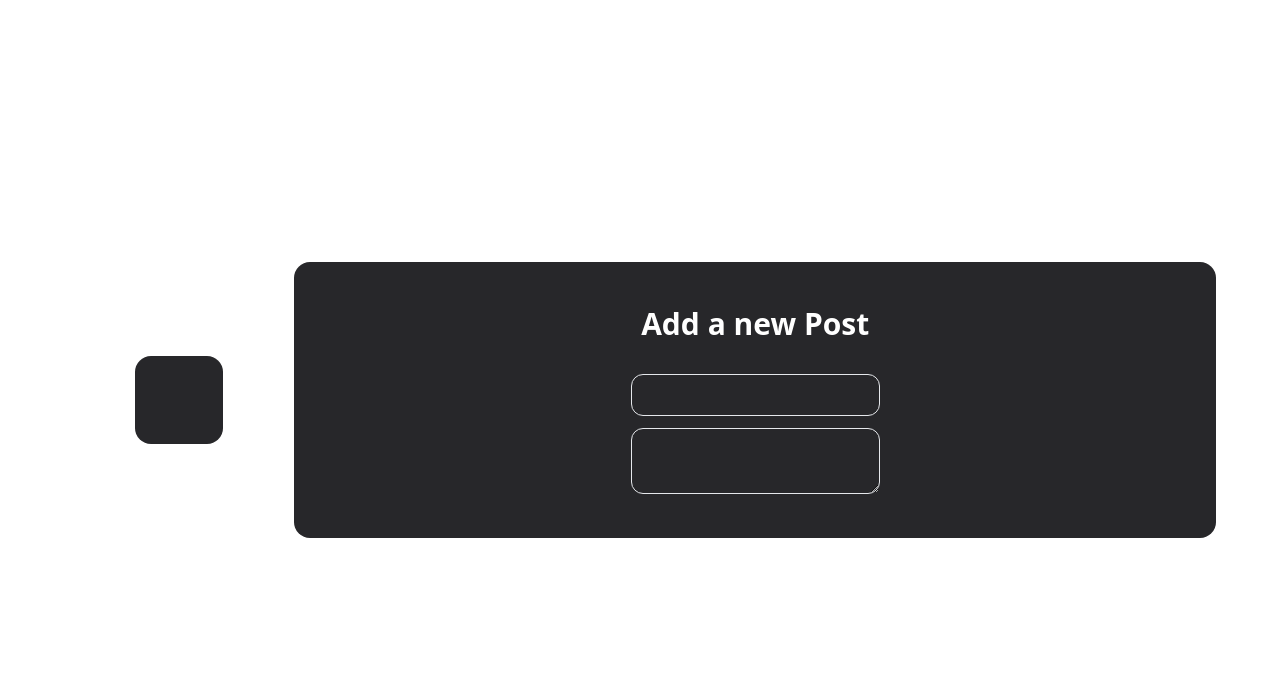
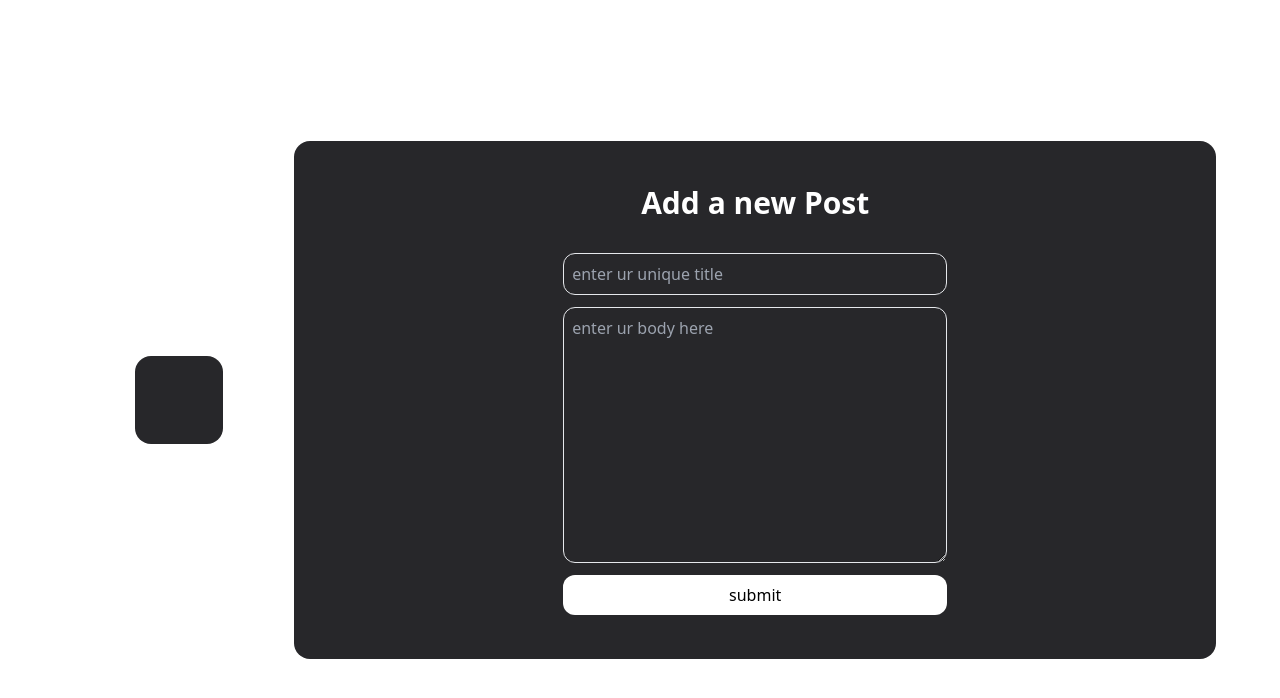
Before and after one commit to hdmGOAT/django-prac, a React (Vite) app in the folder front-end/: page / in a window 1280 px wide. Shown: the top 698 px of the page. Built offline with nearby package versions, Linux system fonts and the light colour scheme; no server answers.

Commit message:
progress on posting

```diff
--- a/front-end/src/App.tsx
+++ b/front-end/src/App.tsx
@@ -1,4 +1,4 @@
-import { useEffect, useState } from "react";
+import React, { ReactEventHandler, useEffect, useState } from "react";
 
 /*
   TO DO
@@ -14,7 +14,7 @@ import { useEffect, useState } from "react";
 const API_URL = import.meta.env.VITE_API_URL;
 
 interface Post {
-  id: number;
+  id: number | null;
   title: string;
   body: string;
 }
@@ -27,6 +27,19 @@ function App() {
       body: "",
     },
   ]);
+
+  const [input, setInput] = useState<any>();
+
+  const handleChange = (
+    e:
+      | React.ChangeEvent<HTMLInputElement>
+      | React.ChangeEvent<HTMLTextAreaElement>
+  ) => {
+    setInput((prevInput: any) => ({
+      ...prevInput,
+      [e.target.id]: e.target.value,
+    }));
+  };
 
   const fetchData = async () => {
     await fetch(`${API_URL}/posts/`)
@@ -41,9 +54,34 @@ function App() {
       });
   };
 
+  const handlePost = async () => {
+    try {
+      const response = await fetch(`${API_URL}/posts/`, {
+        method: "POST",
+        headers: {
+          "Content-Type": "application/json",
+        },
+        body: JSON.stringify({
+          title: input.title,
+          body: input.body,
+        }),
+      });
+
+      if (!response.ok) {
+        throw new Error("Http error" + response.status);
+      }
+    } catch (error) {
+      console.error("Error posting: ", error);
+    }
+  };
+
   useEffect(() => {
     fetchData();
   }, []);
+
+  useEffect(() => {
+    console.log(input);
+  }, [input]);
 
   return (
     <div className="main flex mx-16">
@@ -63,12 +101,25 @@ function App() {
           <p>No data available</p>
         )}
       </div>
-      <div className="flex flex-[8] h-screen items-center align-middle justify-center">
-        <div className="flex flex-col flex-[8]  items-center align-middle justify-center bg-zinc-800 p-11 rounded-2xl space-y-8">
+      <div className="flex flex-[8] h-screen items-center align-middle justify-center w-full">
+        <div className="flex flex-col flex-[8]  items-center align-middle justify-center bg-zinc-800 p-11 rounded-2xl space-y-8 w-full">
           <h1 className="text-3xl font-extrabold text-white">Add a new Post</h1>
-          <div className="form flex flex-col space-y-3">
-            <input className="border border-white-950 bg-inherit rounded-xl p-2 text-white"></input>
-            <textarea className="border border-white-950 bg-inherit rounded-xl p-2 text-white"></textarea>
+          <div className="form flex flex-col space-y-3 w-96">
+            <input
+              className="border border-white-950 bg-inherit rounded-xl p-2 text-white"
+              id="title"
+              placeholder="enter ur unique title"
+              onChange={handleChange}
+            ></input>
+            <textarea
+              id="body"
+              placeholder="enter ur body here"
+              className="border border-white-950 bg-inherit rounded-xl p-2 text-white h-64"
+              onChange={handleChange}
+            ></textarea>
+            <button className="bg-white p-2 rounded-xl" onClick={handlePost}>
+              submit
+            </button>
           </div>
         </div>
       </div>
```
